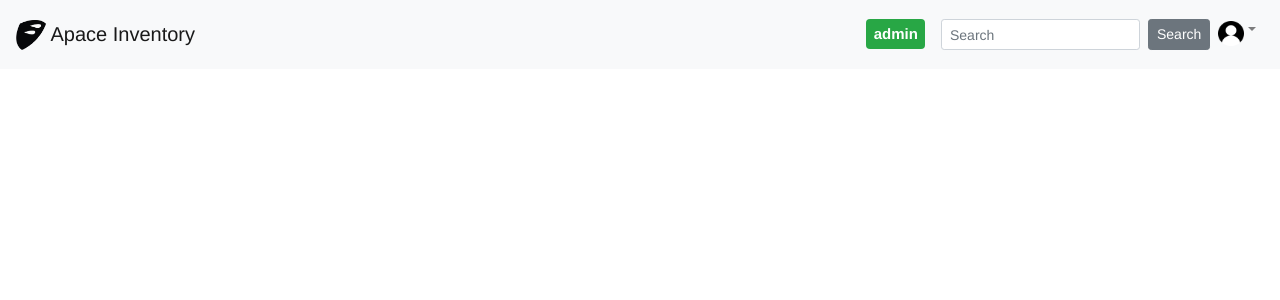
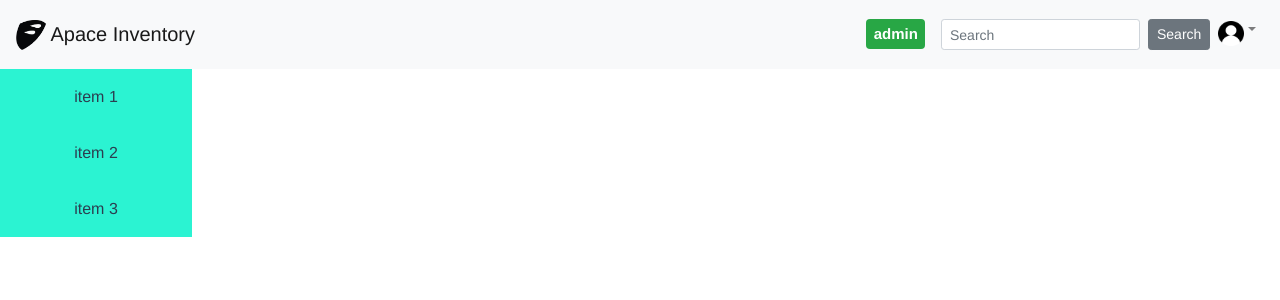
Before and after one commit to rhish9h/apaceInventory, a Vue app in the folder apaceInventory/: page / in a window 1280 px wide. Shown: the top 300 px of the page. Built offline with nearby package versions, Linux system fonts and the light colour scheme; what vue-sidebar-menu would draw is missing.

Commit message:
added basic static side menu

```diff
--- a/apaceInventory/src/components/homePage.vue
+++ b/apaceInventory/src/components/homePage.vue
@@ -1,19 +1,30 @@
 <template>
-    <div>
+    <div id="homePageDiv" class="flex-container">
+      <div id="appHeaderDiv">
         <appHeader/>
+      </div>
+      <div id="sideMenuDiv">
+        <sideMenu/>
+      </div>
     </div>
 </template>
 
 <script>
 import appHeader from './appHeader.vue'
+import sideMenu from './sideMenu.vue'
+
 export default {
   name: 'homePage',
   components: {
-    appHeader
+    appHeader,
+    sideMenu
   }
 }
 </script>
 
 <style>
-
+  .flex-container {
+    display: flex;
+    flex-direction: column;
+  }
 </style>
--- /dev/null
+++ b/apaceInventory/src/components/sideMenu.vue
@@ -0,0 +1,25 @@
+<template>
+    <div class="sideContainer">
+        <div id="item1">item 1</div>
+        <div id="item2">item 2</div>
+        <div id="item3">item 3</div>
+    </div>
+</template>
+
+<script>
+export default {
+}
+</script>
+
+<style scoped>
+    .sideContainer {
+        background-color: #58f1d7a8;
+        width: 15%;
+        height: stretch;
+    }
+    .sideContainer > div {
+        padding: 1em;
+        background-color:  #09f3ccbe;
+        position: relative;
+    }
+</style>
```
